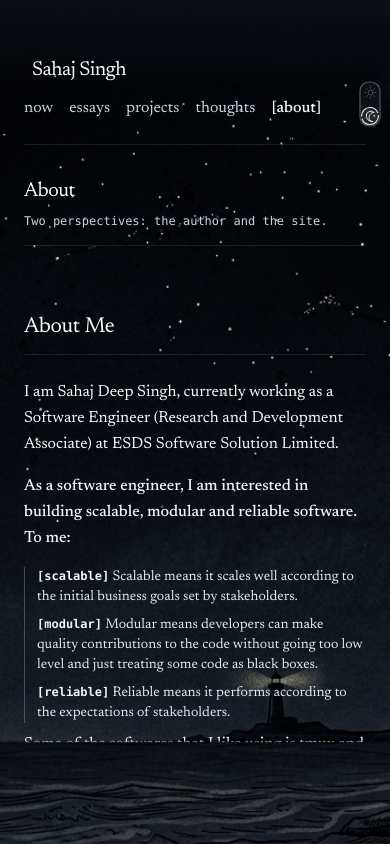
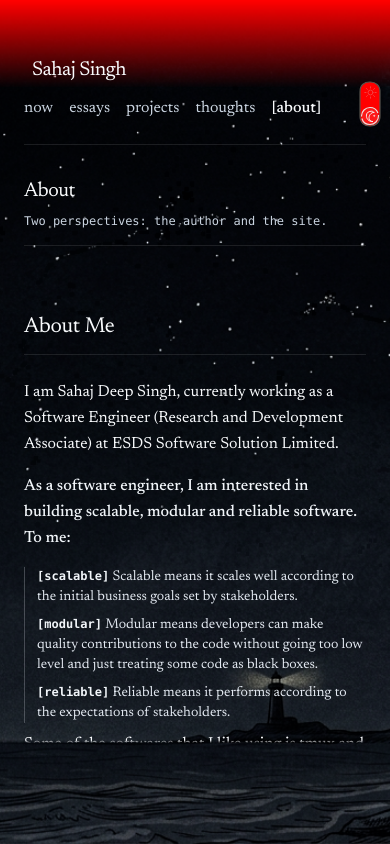
Before and after one commit to sahajdeepsingh651/sahajsingh, a Next.js app: page /about in a window 390 px wide. Both pictures are taken after a click on the button "Toggle light and dark theme". Shown: the top 844 px of the page. Built offline with nearby package versions, Linux system fonts and the light colour scheme.

Commit message:
test(mobile): set dark mode background and toolbar colors to red for Safari live sampler diagnostics

```diff
--- a/src/app/globals.css
+++ b/src/app/globals.css
@@ -95,7 +95,7 @@
 
     .dark {
         color-scheme: dark;
-        --bg-color: #0b0f17;
+        --bg-color: #ff0000;
         --text-color: #f8fafc;
         --text-muted: #cbd5e1;
         --heading-color: #f8fafc;
--- a/src/app/layout.tsx
+++ b/src/app/layout.tsx
@@ -50,7 +50,7 @@ export default function RootLayout({
             <head>
                 <script
                     dangerouslySetInnerHTML={{
-                        __html: `(function(){try{var s=localStorage.getItem("theme");var h=new Date().getHours();var d=s?s==="dark":(h>=19||h<6);if(d){document.documentElement.classList.add("dark");}else{document.documentElement.classList.remove("dark");}var c=d?"#0b0f17":"#faf7ed";document.documentElement.style.colorScheme=d?"dark":"light";document.documentElement.style.backgroundColor=c;var m=document.querySelector('meta[name="theme-color"]');if(!m){m=document.createElement("meta");m.setAttribute("name","theme-color");document.head.appendChild(m);}m.setAttribute("content",c);}catch(e){}})();`,
+                        __html: `(function(){try{var s=localStorage.getItem("theme");var h=new Date().getHours();var d=s?s==="dark":(h>=19||h<6);if(d){document.documentElement.classList.add("dark");}else{document.documentElement.classList.remove("dark");}var c=d?"#ff0000":"#faf7ed";document.documentElement.style.colorScheme=d?"dark":"light";document.documentElement.style.backgroundColor=c;var m=document.querySelector('meta[name="theme-color"]');if(!m){m=document.createElement("meta");m.setAttribute("name","theme-color");document.head.appendChild(m);}m.setAttribute("content",c);}catch(e){}})();`,
                     }}
                 />
                 <link rel="preload" href="/real_read_mode.original.png" as="image" fetchPriority="high" />
--- a/src/components/HorizonForeground.tsx
+++ b/src/components/HorizonForeground.tsx
@@ -59,7 +59,7 @@ export default function HorizonForeground() {
             />
             <div
                 aria-hidden="true"
-                className="fixed bottom-0 left-0 right-0 h-[calc(env(safe-area-inset-bottom,0px)+46px)] bg-[#0b0f17] pointer-events-none z-[15] select-none md:hidden hidden dark:block"
+                className="fixed bottom-0 left-0 right-0 h-[calc(env(safe-area-inset-bottom,0px)+46px)] bg-[#ff0000] pointer-events-none z-[15] select-none md:hidden hidden dark:block"
             />
         </>
     );
--- a/src/components/Themetoggle.tsx
+++ b/src/components/Themetoggle.tsx
@@ -12,7 +12,7 @@ export default function ThemeToggle() {
             localStorage.setItem("theme", "dark");
         }
         // Force iOS Safari to immediately repaint the floating URL bar and expanded navigation chrome
-        const newColor = nextDark ? "#0b0f17" : "#faf7ed";
+        const newColor = nextDark ? "#ff0000" : "#faf7ed";
         const scheme = nextDark ? "dark" : "light";
         document.documentElement.style.backgroundColor = newColor;
         document.documentElement.style.colorScheme = scheme;
```
